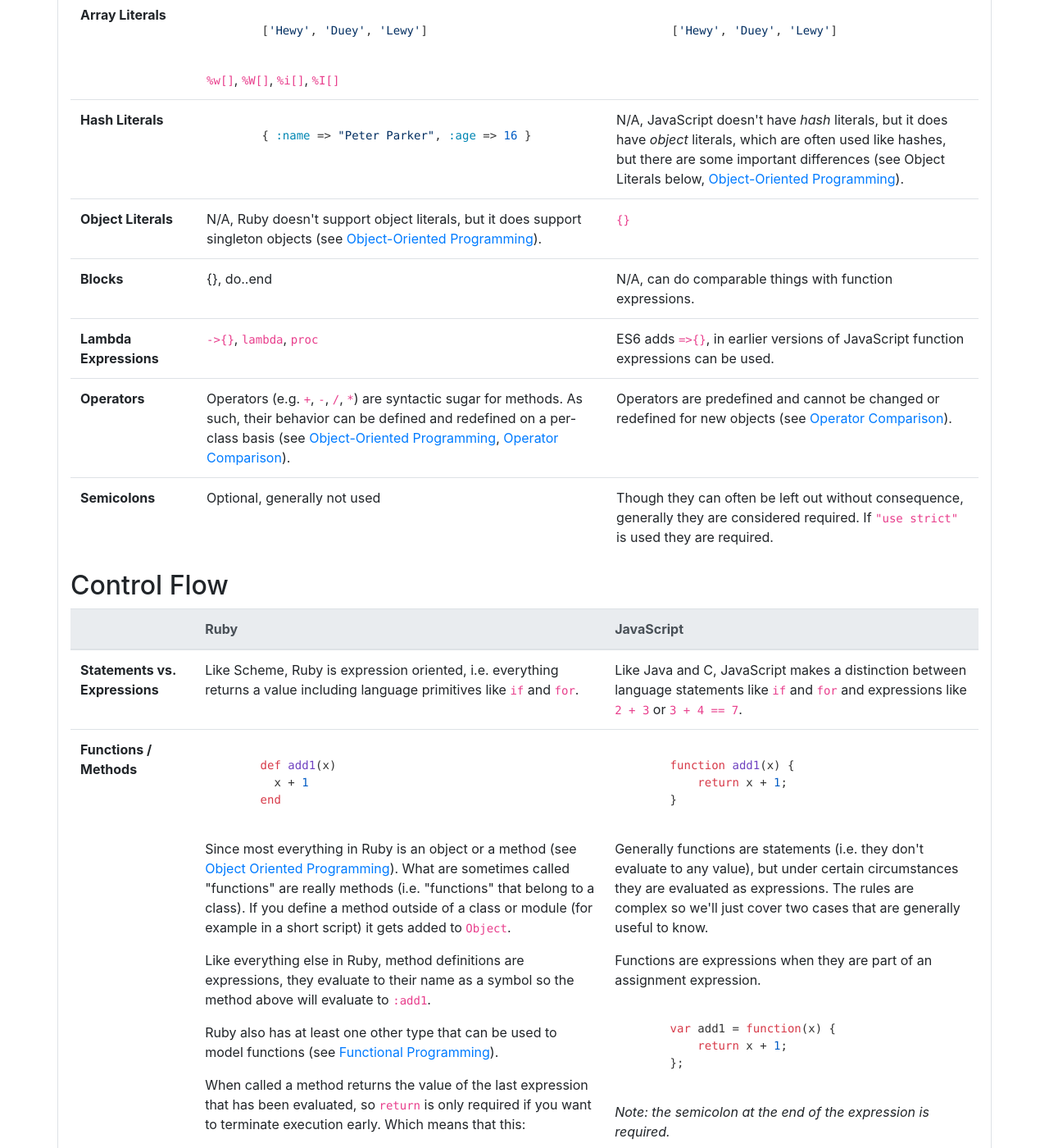
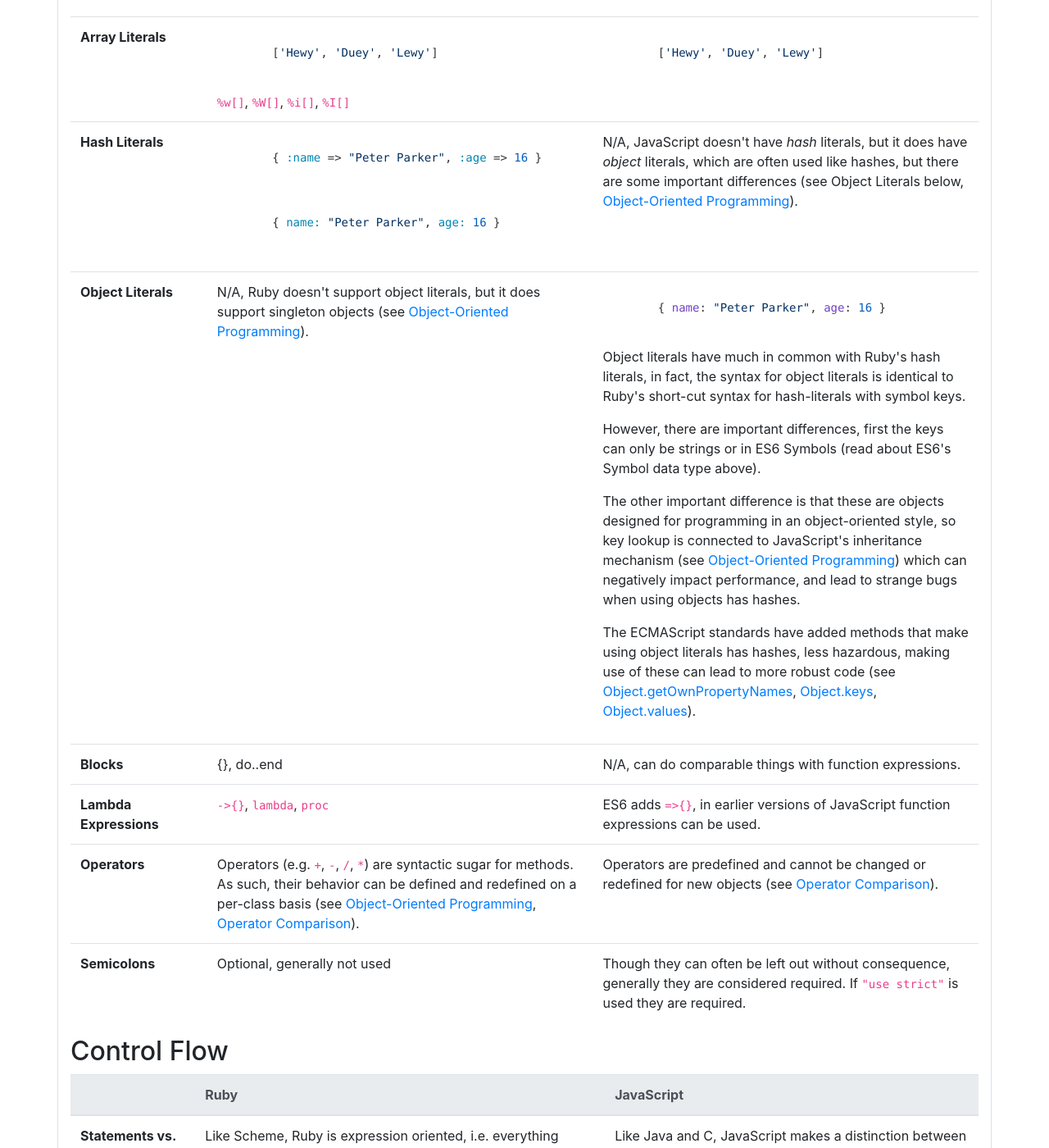
Before and after one commit to delonnewman/ruby-and-javascript, a Jekyll site: the page built from index.html, in a window 1280 px wide and 1400 px high, scrolled down 3739 px. Shown: the whole window at 82% size. Built offline with Jekyll 4.4.1, drawn with Linux system fonts in a browser that asks for light colours; some of the changed text lies outside the part shown.

Commit message:
Update index.html

```diff
--- a/index.html
+++ b/index.html
@@ -227,6 +226,9 @@ layout: default
         <pre><code class="ruby">
         { :name =&gt; "Peter Parker", :age =&gt; 16 }
         </code></pre>
+        <pre><code class="ruby">
+        { name: "Peter Parker", age: 16 }
+        </code></pre>
       </td>
       <td>N/A, JavaScript doesn't have <em>hash</em> literals, but it does have <em>object</em> literals, which are often used like hashes, but there are some important
       differences (see Object Literals below, <a href="#object-oriented-programming">Object-Oriented Programming</a>).</td>
@@ -234,7 +236,22 @@ layout: default
     <tr>
       <th scope="row">Object Literals</th>
       <td>N/A, Ruby doesn't support object literals, but it does support singleton objects (see <a href="#object-oriented-programming">Object-Oriented Programming</a>).</td>
-      <td><code>{}</code></td>
+      <td>
+        <pre><code class="javascript">
+        { name: "Peter Parker", age: 16 }
+        </code></pre>
+        <p>Object literals have much in common with Ruby's hash literals, in fact, the syntax for object literals is identical to Ruby's short-cut syntax for hash-literals
+        with symbol keys.</p>
+        <p>However, there are important differences, first the keys can only be strings or in ES6 Symbols (read about ES6's Symbol data type above).</p>
+        <p>The other important difference is that these are objects designed for programming in an object-oriented style, so key lookup is connected to
+        JavaScript's inheritance mechanism (see <a href="#object-oriented-programming">Object-Oriented Programming</a>) which can negatively impact performance,
+        and lead to strange bugs when using objects has hashes.</p>
+        <p>The ECMAScript standards have added methods that make using object literals has hashes, less hazardous, making use of these can lead to more robust code
+        (see <a target="mozilla" href="https://developer.mozilla.org/en-US/docs/Web/JavaScript/Reference/Global_Objects/Object/getOwnPropertyNames">Object.getOwnPropertyNames</a>,
+        <a target="mozilla" href="https://developer.mozilla.org/en-US/docs/Web/JavaScript/Reference/Global_Objects/Object/keys">Object.keys</a>,
+        <a target="mozilla" href="https://developer.mozilla.org/en-US/docs/Web/JavaScript/Reference/Global_Objects/Object/values">Object.values</a>).
+        </p>
+      </td>
     </tr>
     <tr>
       <th scope="row">Blocks</th>
@@ -322,7 +339,7 @@ layout: default
         <pre><code>
         var Numeric = {
             add1: function(x) { return x + 1; },
-            sub1: function(x) { return 1 - x; }
+            sub1: function(x) { return x - 1; }
         };
         </code></pre>
         <p>When evaluated, as an expression a <code>Function</code> object is returned (see <a href="#object-oriented-programming">Object Oriented Programming</a>,
@@ -664,12 +681,91 @@ layout: default
 
 <h2 id="object-oriented-programming">Object Oriented Programming</h2>
 
+<table class="table">
+  {% include table_header.html %}
+  <tbody>
+    <tr>
+      <th scope="row">Classes &amp; Objects</th>
+      <td></td>
+      <td></td>
+    </tr>
+    <tr>
+      <th scope="row">Inheritance</th>
+      <td></td>
+      <td></td>
+    </tr>
+    <tr>
+      <th scope="row">Operator Overloading</th>
+      <td></td>
+      <td>N/A</td>
+    </tr>
+    <tr>
+      <th scope="row">Singleton Objects</th>
+      <td></td>
+      <td></td>
+    </tr>
+  </tbody>
+</table>
+
 <h2 id="functional-programming">Functional Programming</h2>
 
+<table class="table">
+  {% include table_header.html %}
+  <tbody>
+    <tr>
+      <th scope="row">Mutability</th>
+      <td></td>
+      <td></td>
+    </tr>
+    <tr>
+      <th scope="row">Closures</th>
+      <td></td>
+      <td></td>
+    </tr>
+    <tr>
+      <th scope="row">Higher-order Functions</th>
+      <td></td>
+      <td></td>
+    </tr>
+    <tr>
+      <th scope="row">Map</th>
+      <td></td>
+      <td></td>
+    </tr>
+    <tr>
+      <th scope="row">Reduce</th>
+      <td></td>
+      <td></td>
+    </tr>
+    <tr>
+      <th scope="row">Filter</th>
+      <td></td>
+      <td></td>
+    </tr>
+  </tbody>
+</table>
+
 <h2 id="meta-programming">Meta Programming</h2>
+
+<table class="table">
+  {% include table_header.html %}
+  <tbody>
+    <tr>
+      <th scope="row">Reflection</th>
+      <td></td>
+      <td></td>
+    </tr>
+    <tr>
+      <th scope="row">Intercepting Messages</th>
+      <td></td>
+      <td></td>
+    </tr>
+  </tbody>
+</table>
 
 <h2 id="references">References</h2>
 
 <ul>
   <li><a href="https://brendaneich.com/2008/04/popularity">https://brendaneich.com/2008/04/popularity</a></li>
+  <li><a href="https://www.ruby-lang.org/en/about/">https://www.ruby-lang.org/en/about/</a></li>
 </ul>
```
Also changed, not shown: other parts of index.html (+1 -2 lines).
